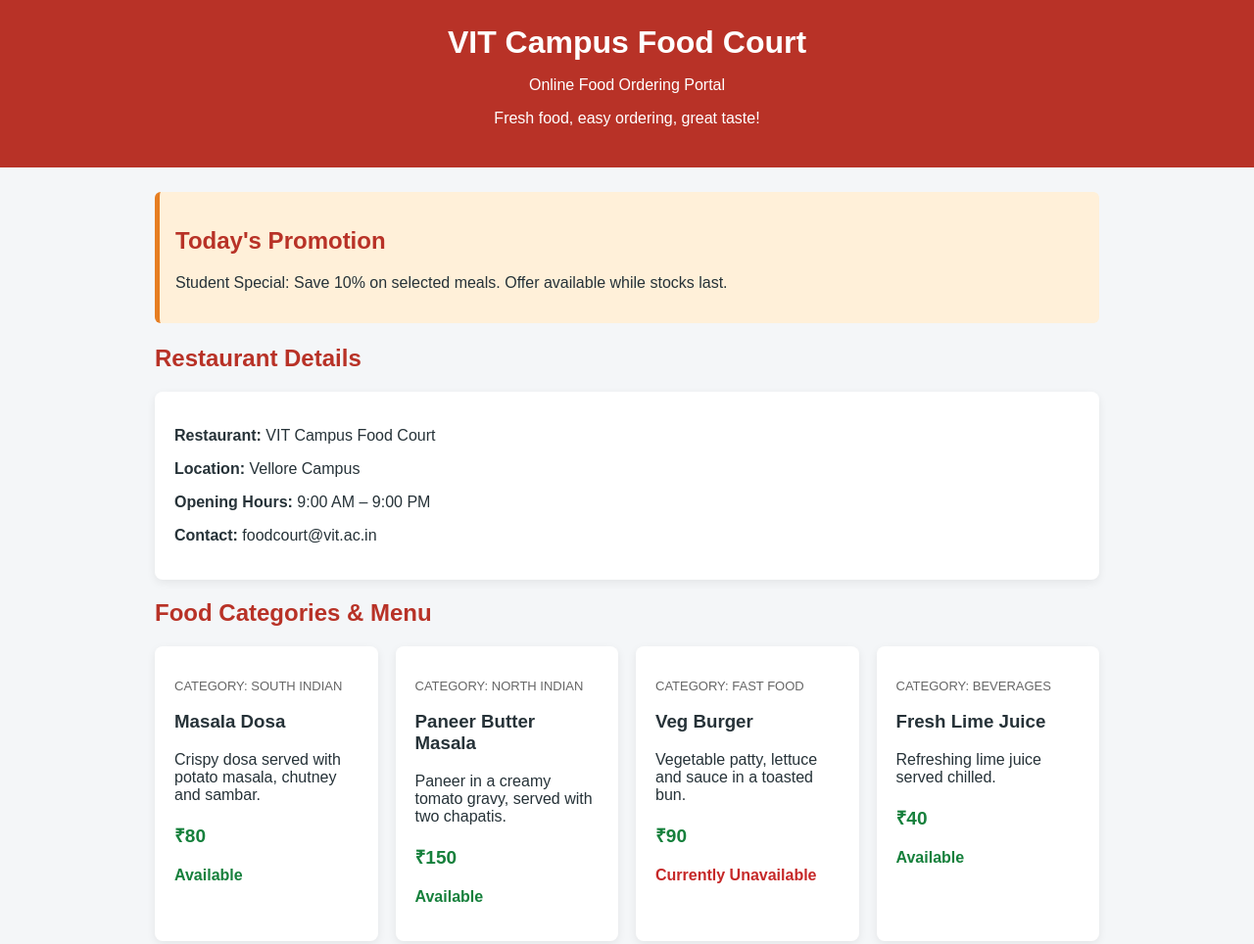
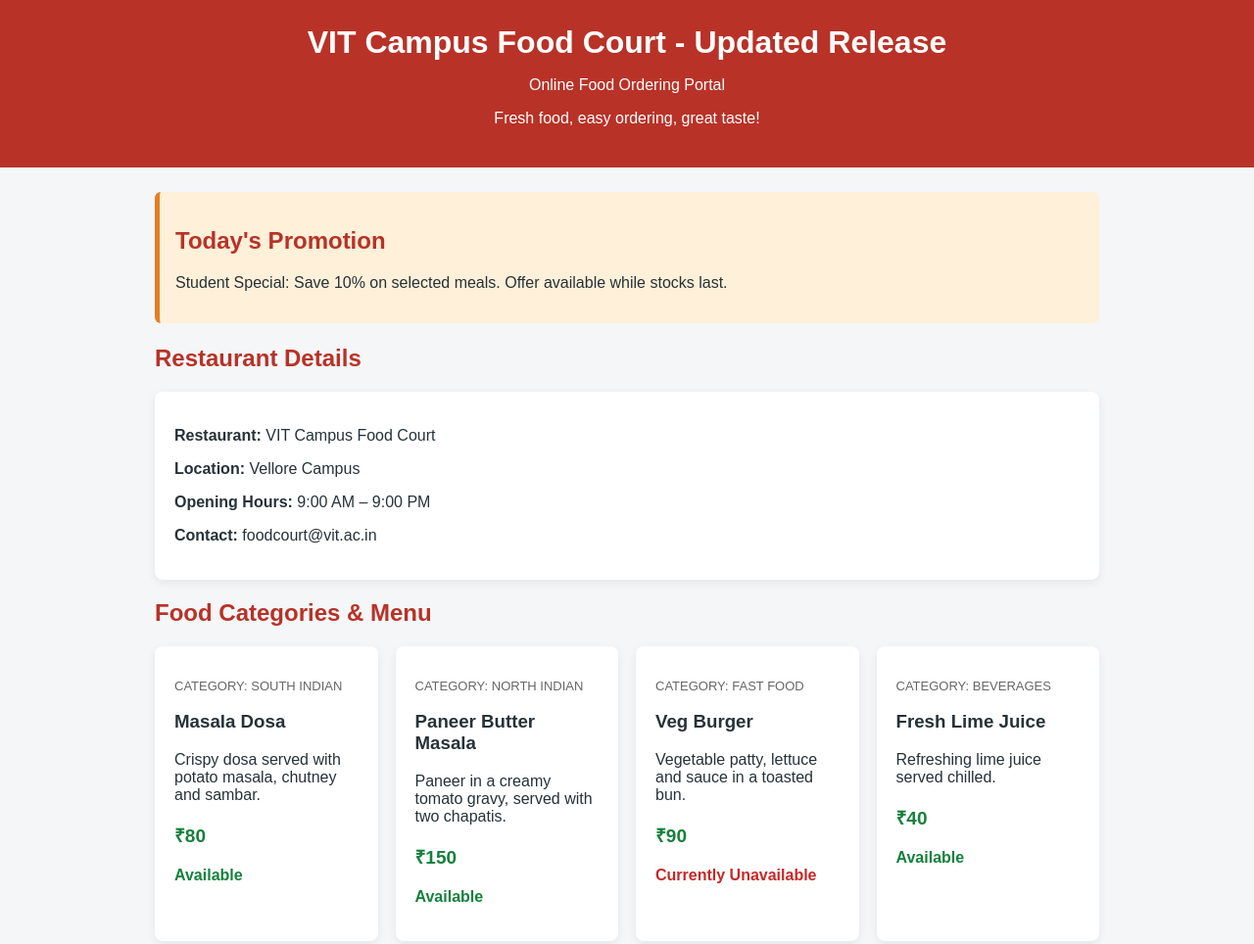
Before and after one commit to AsadHamdan10/AST09-Q2-Food-Ordering-Portal, a plain HTML site: page index.html in a window 1280 px wide. Shown: the top 964 px of the page at 98% size. Drawn offline with Linux system fonts and the light colour scheme.

Commit message:
Update Food Ordering Portal release

```diff
--- a/index.html
+++ b/index.html
@@ -55,7 +55,7 @@
 </head>
 <body>
 <header>
-    <h1>VIT Campus Food Court</h1>
+    <h1>VIT Campus Food Court - Updated Release</h1>
     <p>Online Food Ordering Portal</p>
     <p>Fresh food, easy ordering, great taste!</p>
 </header>
```
